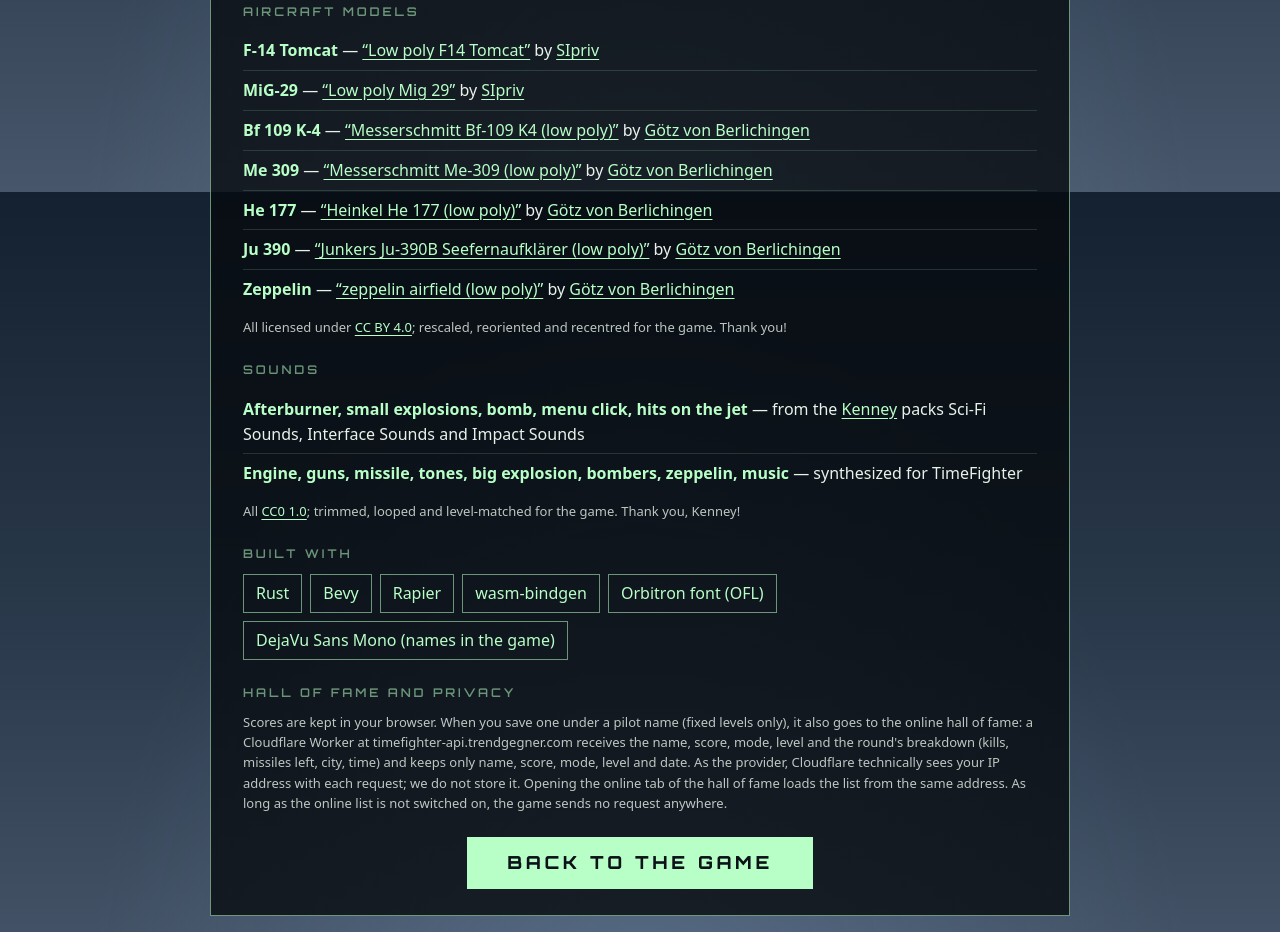
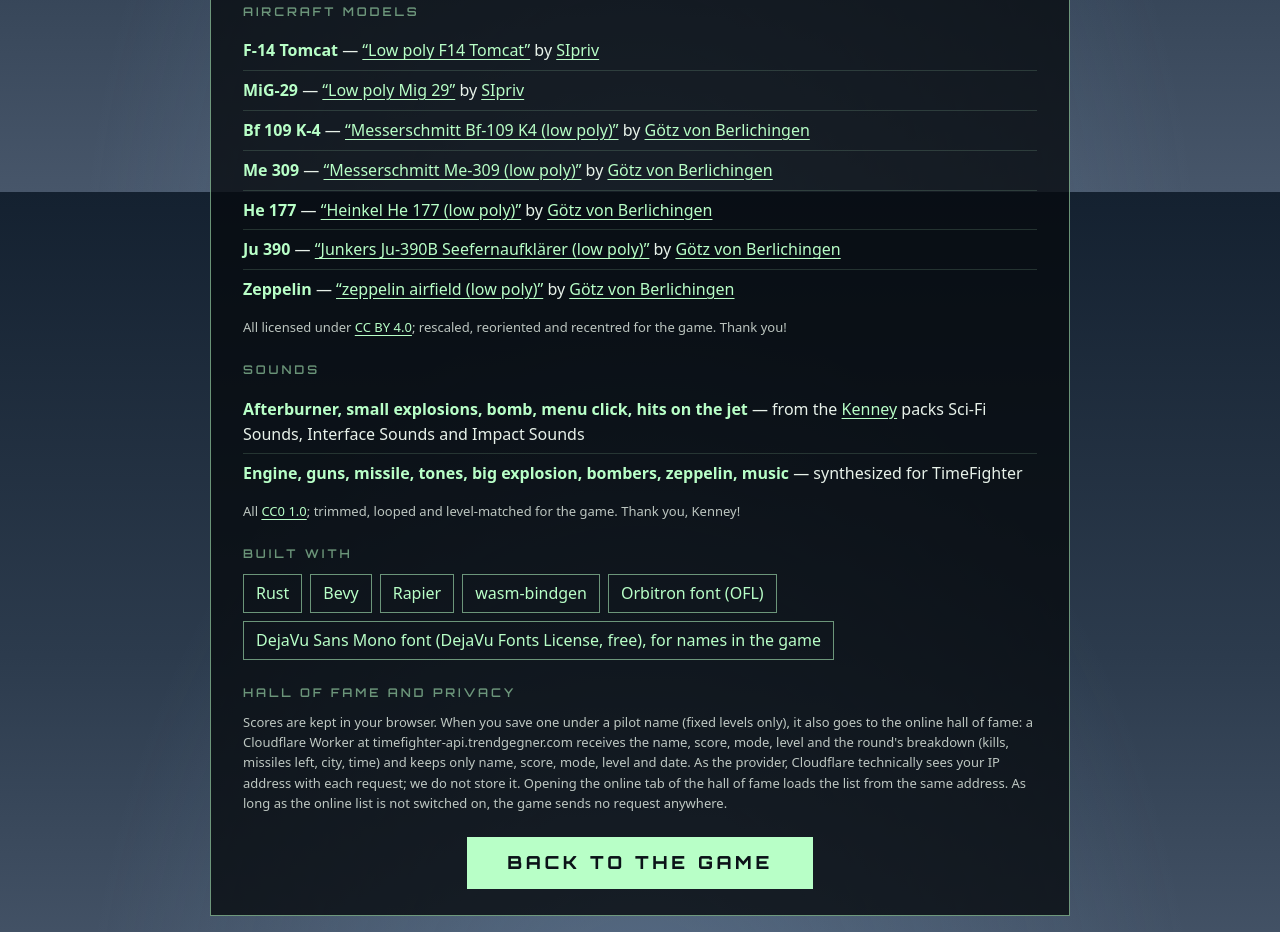
Before and after one commit to 2strange/timeFighter_bevy, a plain HTML site: page web/credits.html in a window 1280 px wide. Shown: the part 608-1540 px from the top of the page. Drawn offline with Linux system fonts and the light colour scheme.

Commit message:
Credits: DejaVu Sans Mono with its licence, like Orbitron
Co-Authored-By: Maverick (timeFighter flight-dev) <team@litora-nova.com>

```diff
--- a/web/credits.html
+++ b/web/credits.html
@@ -239,7 +239,7 @@
           <li><a href="https://rapier.rs/" rel="noopener">Rapier</a></li>
           <li><a href="https://github.com/wasm-bindgen/wasm-bindgen" rel="noopener">wasm-bindgen</a></li>
           <li><a href="https://github.com/theleagueof/orbitron" rel="noopener">Orbitron font (OFL)</a></li>
-          <li><a href="https://dejavu-fonts.github.io/" rel="noopener">DejaVu Sans Mono (names in the game)</a></li>
+          <li><a href="https://dejavu-fonts.github.io/License.html" rel="noopener">DejaVu Sans Mono font (DejaVu Fonts License, free), for names in the game</a></li>
         </ul>
       </section>
 
```
